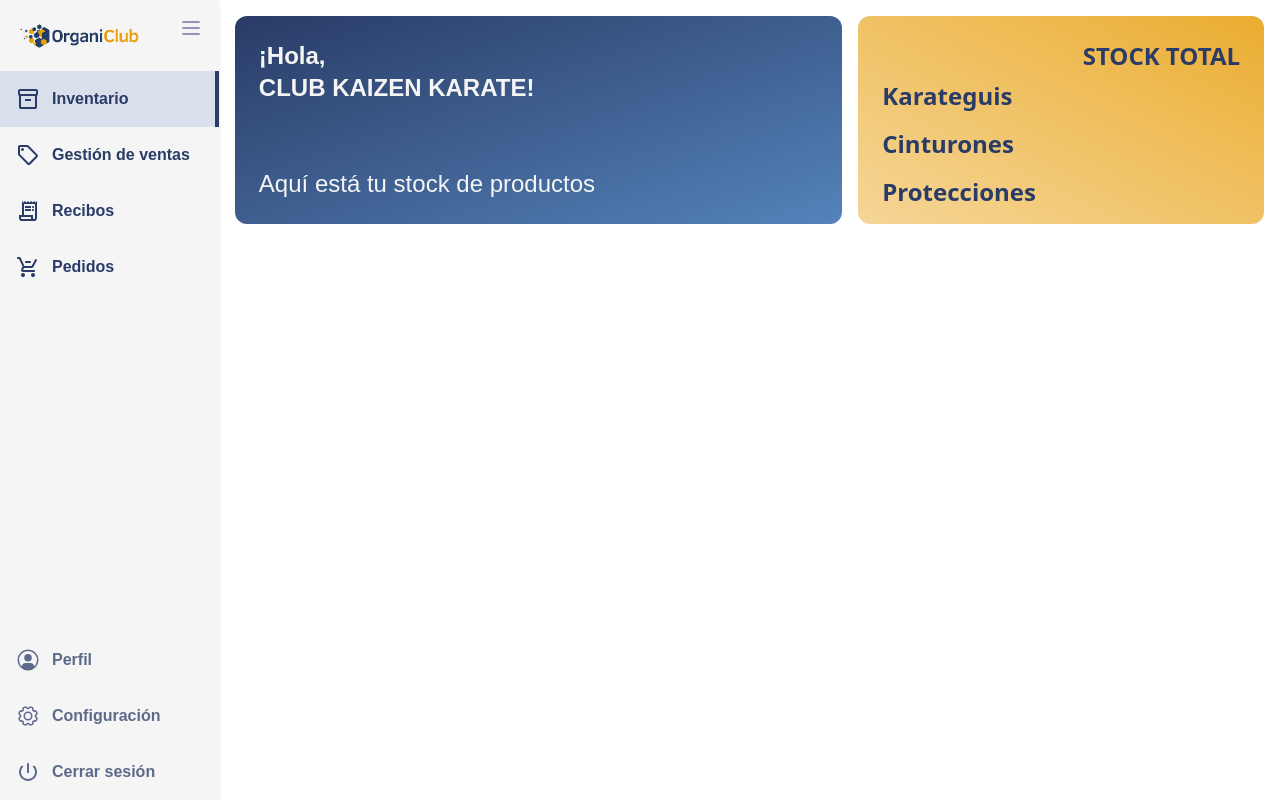
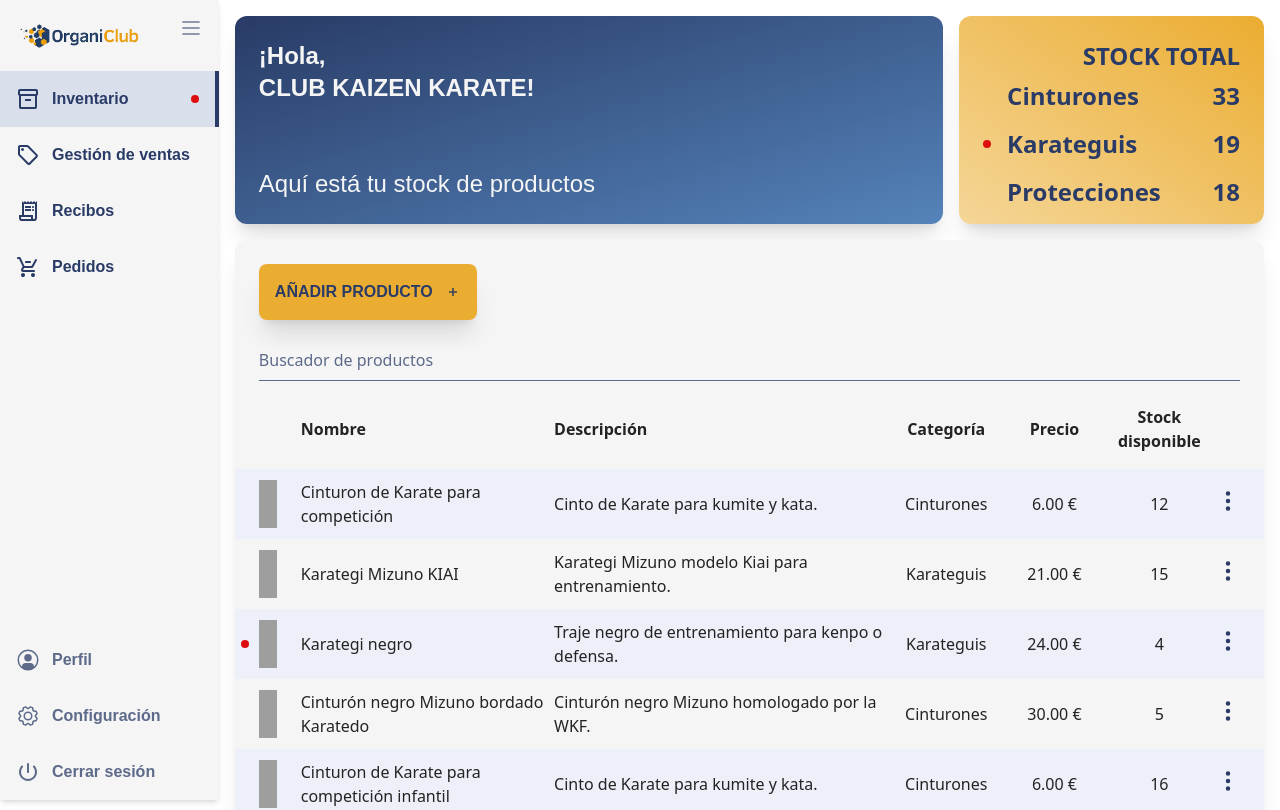
Before and after one commit to Nannitta/organiclub, a Vue app: page / in a window 1280 px wide. Shown: the top 810 px of the page. Built offline with nearby package versions, Linux system fonts and the light colour scheme; grey boxes are pictures that could not be loaded.

Commit message:
Table for inventory products

```diff
--- a/src/components/SideBar.vue
+++ b/src/components/SideBar.vue
@@ -1,35 +1,42 @@
 <script setup>
-  import IconComponent from "./icons/IconComponent.vue"
-  import { ref } from "vue";
+import IconComponent from './icons/IconComponent.vue'
+import { ref } from 'vue'
 
-  const hoveredAvatar = ref(false);
-  const hoveredSettings = ref(false);
-  const hoveredPower = ref(false);
+const hoveredAvatar = ref(false)
+const hoveredSettings = ref(false)
+const hoveredPower = ref(false)
 </script>
 
 <template>
-  <header class="lg:w-[264px] lg:h-screen flex flex-col justify-between bg-white shadow-md shadow-right">
+  <header
+    class="lg:w-[264px] lg:h-screen flex flex-col justify-between bg-white shadow-md shadow-right"
+  >
     <div>
       <div class="flex justify-between p-4">
-        <img src="../assets/organiclub.webp" alt="Logo corporativo" class="w-32">
-        <IconComponent name="menu" :height=24 :width=24 />
+        <img src="../assets/organiclub.webp" alt="Logo corporativo" class="w-32" />
+        <IconComponent name="menu" :height="24" :width="24" />
       </div>
       <nav>
-        <ul class="*:font-roboto-medium *:font-semibold *:text-darkBlue *:flex *:items-center *:gap-3 *:p-4 *:cursor-pointer">
+        <ul
+          class="*:font-roboto-medium *:font-semibold *:text-darkBlue *:flex *:items-center *:gap-3 *:p-4 *:cursor-pointer"
+        >
           <li title="Inventario" class="hover:bg-lightBlue bg-lightBlue test relative">
-            <IconComponent name="inventory" :height=24 :width=24 />
+            <IconComponent name="inventory" :height="24" :width="24" />
+            <div
+              class="w-2 h-2 bg-[#DF0E0E] rounded-full absolute top-1/2 transform -translate-y-1/2 right-5"
+            ></div>
             Inventario
           </li>
           <li title="Gestión de ventas" class="hover:bg-lightBlue">
-            <IconComponent name="sell" :height=24 :width=24 />
+            <IconComponent name="sell" :height="24" :width="24" />
             Gestión de ventas
           </li>
           <li title="Recibos" class="hover:bg-lightBlue">
-            <IconComponent name="receipt" :height=24 :width=24 />
+            <IconComponent name="receipt" :height="24" :width="24" />
             Recibos
           </li>
           <li title="Pedidos" class="hover:bg-lightBlue">
-            <IconComponent name="cart" :height=24 :width=24 />
+            <IconComponent name="cart" :height="24" :width="24" />
             Pedidos
           </li>
         </ul>
@@ -37,21 +44,36 @@
     </div>
     <div>
       <ul>
-        <li title="Perfil" class="*:font-roboto-medium *:font-semibold *:text-menuNav *:flex *:items-center *:gap-3 *:p-4 *:hover:text-darkBlue" @mouseover="hoveredAvatar=true" @mouseleave="hoveredAvatar=false">
+        <li
+          title="Perfil"
+          class="*:font-roboto-medium *:font-semibold *:text-menuNav *:flex *:items-center *:gap-3 *:p-4 *:hover:text-darkBlue"
+          @mouseover="hoveredAvatar = true"
+          @mouseleave="hoveredAvatar = false"
+        >
           <button>
-            <IconComponent name="avatar" :height=24 :width=24 :hovered="hoveredAvatar"/>
+            <IconComponent name="avatar" :height="24" :width="24" :hovered="hoveredAvatar" />
             Perfil
           </button>
         </li>
-        <li title="Configuración" class="*:font-roboto-medium *:font-semibold *:text-menuNav *:flex *:items-center *:gap-3 *:p-4 *:hover:text-darkBlue" @mouseover="hoveredSettings=true" @mouseleave="hoveredSettings=false">
+        <li
+          title="Configuración"
+          class="*:font-roboto-medium *:font-semibold *:text-menuNav *:flex *:items-center *:gap-3 *:p-4 *:hover:text-darkBlue"
+          @mouseover="hoveredSettings = true"
+          @mouseleave="hoveredSettings = false"
+        >
           <button>
-            <IconComponent name="settings" :height=24 :width=24 :hovered="hoveredSettings"/>
+            <IconComponent name="settings" :height="24" :width="24" :hovered="hoveredSettings" />
             Configuración
           </button>
         </li>
-        <li title="Cerrar sesión" class="*:font-roboto-medium *:font-semibold *:text-menuNav *:flex *:items-center *:gap-3 *:p-4 *:hover:text-darkBlue" @mouseover="hoveredPower=true" @mouseleave="hoveredPower=false">
+        <li
+          title="Cerrar sesión"
+          class="*:font-roboto-medium *:font-semibold *:text-menuNav *:flex *:items-center *:gap-3 *:p-4 *:hover:text-darkBlue"
+          @mouseover="hoveredPower = true"
+          @mouseleave="hoveredPower = false"
+        >
           <button>
-            <IconComponent name="powerSettings" :height=24 :width=24 :hovered="hoveredPower"/>
+            <IconComponent name="powerSettings" :height="24" :width="24" :hovered="hoveredPower" />
             Cerrar sesión
           </button>
         </li>
@@ -62,11 +84,12 @@
 
 <style scoped>
 .test::after {
-    content: "";
+  content: '';
   width: 4px;
   height: 3.5rem;
   position: absolute;
   right: 0;
-    background-color: #293B66;
+  background-color: #293b66;
 }
 </style>
+onMounted,
--- a/src/components/WelcomeCard.vue
+++ b/src/components/WelcomeCard.vue
@@ -8,9 +8,11 @@
 </script>
 
 <template>
-  <article class="ml-4 h-52 w-3/5 bg-gradient-to-tl from-[#12539fb8] to-darkBlue p-6 rounded-xl">
+  <article
+    class="ml-4 h-52 w-[70%] bg-gradient-to-tl from-[#12539fb8] to-darkBlue p-6 rounded-xl shadow-xl"
+  >
     <div class="*:text-white *:font-roboto-black *:text-2xl flex flex-col justify-between h-full">
-      <h1 class="font-black">¡Hola, <br>CLUB KAIZEN KARATE!</h1>
+      <h1 class="font-black">¡Hola, <br />CLUB KAIZEN KARATE!</h1>
       <span class="font-medium">Aquí está tu {{ sectionName }}</span>
     </div>
   </article>
--- a/src/mockups/Inventory.json
+++ b/src/mockups/Inventory.json
@@ -1,10 +1,23 @@
 [
   {
     "id": 1,
+    "title": "Cinturon de Karate para competición",
+    "description": "Cinto de Karate para kumite y kata.",
+    "price": 6.0,
+    "cost-price": 3.0,
+    "supplier": "Tagoya",
+    "stock": 12,
+    "min-stock": 5,
+    "durability": 12,
+    "category": "Cinturones",
+    "image": "https://www.tagoya.com/143-large_default/cinturon-de-karate-para-competicion-de-4cm-algodon.jpg"
+  },
+  {
+    "id": 2,
     "title": "Karategi Mizuno KIAI",
     "description": "Karategi Mizuno modelo Kiai para entrenamiento.",
-    "price": 21.00,
-    "cost-price": 15.00,
+    "price": 21.0,
+    "cost-price": 15.0,
     "supplier": "Daimyo ",
     "stock": 15,
     "min-stock": 5,
@@ -13,11 +26,11 @@
     "image": "https://www.tagoya.com/2509-large_default/karategi-mizuno-kiai.jpg"
   },
   {
-    "id": 2,
+    "id": 3,
     "title": "Karategi negro",
     "description": "Traje negro de entrenamiento para kenpo o defensa.",
-    "price": 24.00,
-    "cost-price": 16.00,
+    "price": 24.0,
+    "cost-price": 16.0,
     "supplier": "Daimyo",
     "stock": 4,
     "min-stock": 5,
@@ -26,24 +39,11 @@
     "image": "https://www.tagoya.com/1954-large_default/traje-negro-de-entrenamiento-8-onzas-65-poliester-35-algodon.jpg"
   },
   {
-    "id": 3,
-    "title": "Cinturon de Karate para competición",
-    "description": "Cinto de Karate para kumite y kata.",
-    "price": 6.00,
-    "cost-price": 3.00,
-    "supplier": "Tagoya",
-    "stock": 12,
-    "min-stock": 5,
-    "durability": 12,
-    "category": "Cinturones",
-    "image": "https://www.tagoya.com/143-large_default/cinturon-de-karate-para-competicion-de-4cm-algodon.jpg"
-  },
-  {
     "id": 4,
     "title": "Cinturón negro Mizuno bordado Karatedo",
     "description": "Cinturón negro Mizuno homologado por la WKF.",
-    "price": 30.00,
-    "cost-price": 14.00,
+    "price": 30.0,
+    "cost-price": 14.0,
     "supplier": "Daedo",
     "stock": 5,
     "min-stock": 5,
@@ -55,8 +55,8 @@
     "id": 5,
     "title": "Cinturon de Karate para competición infantil",
     "description": "Cinto de Karate para kumite y kata.",
-    "price": 6.00,
-    "cost-price": 3.00,
+    "price": 6.0,
+    "cost-price": 3.0,
     "supplier": "Tagoya",
     "stock": 16,
     "min-stock": 5,
@@ -68,8 +68,8 @@
     "id": 6,
     "title": "Casco homologado karate",
     "description": "Casco homologado de karate infantil competición kumite.",
-    "price": 50.00,
-    "cost-price": 30.00,
+    "price": 50.0,
+    "cost-price": 30.0,
     "supplier": "Daedo",
     "stock": 10,
     "min-stock": 5,
@@ -81,8 +81,8 @@
     "id": 7,
     "title": "Guantilla karate kumite homologada RFEK con pulgar",
     "description": "Protección de puño azul kumite homologada RFEK.",
-    "price": 22.00,
-    "cost-price": 12.00,
+    "price": 22.0,
+    "cost-price": 12.0,
     "supplier": "Tagoya",
     "stock": 8,
     "min-stock": 5,
--- a/src/stores/inventoryStore.js
+++ b/src/stores/inventoryStore.js
@@ -1,24 +1,49 @@
-import { defineStore } from 'pinia';
-import { ref } from "vue";
-import { getProductsService } from "../services/index.js";
+import { defineStore } from 'pinia'
+import { ref } from 'vue'
+import { getProductsService } from '../services/index.js'
 
 export const useInventoryStore = defineStore('InventoryStore', () => {
-  const products = ref([]);
-  const categoryProducts = ref([]);
+  const products = ref([])
+  const categoryProducts = ref([])
+  const counterCategories = ref([])
 
   const getProducts = async () => {
-    products.value = await getProductsService();
+    products.value = await getProductsService()
   }
 
   const getCategoryProducts = () => {
-    const category = [];
+    const category = []
 
-    products.value.forEach(product => {
-      category.push(product.category);
-    });
+    products.value.forEach((product) => {
+      category.push(product.category)
+    })
 
-    categoryProducts.value = new Set(category);
+    categoryProducts.value = new Set(category)
   }
 
-  return { products, getProducts, categoryProducts, getCategoryProducts };
+  const countStockByCategory = (inventory) => {
+    const counter = {}
+
+    inventory.forEach((product) => {
+      const category = product.category
+      const stock = product.stock
+
+      if (counter[category]) {
+        counter[category] += stock
+      } else {
+        counter[category] = stock
+      }
+    })
+
+    counterCategories.value = counter
+  }
+
+  return {
+    products,
+    getProducts,
+    categoryProducts,
+    getCategoryProducts,
+    countStockByCategory,
+    counterCategories
+  }
 })
--- a/src/views/InventoryPage.vue
+++ b/src/views/InventoryPage.vue
@@ -1,32 +1,92 @@
 <script setup>
-  import WelcomeCard from "../components/WelcomeCard.vue";
-  import { onMounted } from "vue";
-  import { useInventoryStore } from "../stores/inventoryStore.js";
-  import { storeToRefs } from "pinia";
+import WelcomeCard from '../components/WelcomeCard.vue'
+import { onMounted, ref } from 'vue'
+import { useInventoryStore } from '../stores/inventoryStore.js'
+import { storeToRefs } from 'pinia'
+import IconComponent from '../components/icons/IconComponent.vue'
 
-  const inventoryStore = useInventoryStore();
-  const { getProducts, getCategoryProducts } = inventoryStore;
-  const { categoryProducts } = storeToRefs(inventoryStore);
+const inventoryStore = useInventoryStore()
+const { getProducts, getCategoryProducts, countStockByCategory } = inventoryStore
+const { categoryProducts, products, counterCategories } = storeToRefs(inventoryStore)
 
-  onMounted(async () => {
-    await getProducts();
+const hovered = ref(true)
 
-    getCategoryProducts();
-  });
+onMounted(async () => {
+  await getProducts()
+  getCategoryProducts()
+  countStockByCategory(products.value)
+})
 </script>
 
 <template>
-  <main class="mt-4 w-full">
+  <main class="mt-4 w-full flex flex-col gap-4">
     <div class="flex gap-4">
-      <WelcomeCard sectionName="stock de productos"/>
-      <article class="*:text-darkBlue *:text-2xl w-2/5 bg-gradient-to-bl from-orange to-[#ebad3180] mr-4 rounded-xl p-6 h-52">
+      <WelcomeCard sectionName="stock de productos" />
+      <article
+        class="*:text-darkBlue *:text-2xl w-[30%] bg-gradient-to-bl from-orange to-[#ebad3180] mr-4 rounded-xl p-6 h-52 shadow-xl"
+      >
         <h2 class="font-black text-right">STOCK TOTAL</h2>
         <div class="flex flex-col text-xl font-bold h-36 justify-around">
           <template v-for="category in categoryProducts" :key="category">
-            <span>{{ category }}</span>
+            <span class="pl-6 relative flex justify-between">
+              <div
+                v-if="category === 'Karateguis'"
+                class="w-2 h-2 bg-[#DF0E0E] rounded-full absolute top-1/2 transform -translate-y-1/2 left-0"
+              ></div>
+              {{ category }}
+              <span>{{ counterCategories[category] }}</span>
+            </span>
           </template>
         </div>
       </article>
     </div>
+    <section class="mx-4 mb-4 bg-white rounded-xl flex-1 shadow-xl">
+      <div class="p-6">
+        <button
+          class="font-roboto-black font-black text-darkBlue flex items-center gap-3 p-4 bg-orange rounded-lg shadow-xl"
+        >
+          AÑADIR PRODUCTO <IconComponent name="plus" :width="16" :heigth="16" :hovered="hovered" />
+        </button>
+        <input
+          type="text"
+          placeholder="Buscador de productos"
+          class="mt-7 bg-white border-b border-menuNav w-full pb-2 placeholder-menuNav focus:outline-none"
+        />
+      </div>
+      <div class="overflow-hidden flex-1 last:rounded-xl overflow-y-auto">
+        <table class="text-black w-full">
+          <thead>
+            <th class="pb-4"></th>
+            <th class="w-[412px] text-left pb-4">Nombre</th>
+            <th class="w-[550px] text-left pb-4">Descripción</th>
+            <th class="w-36 pb-4">Categoría</th>
+            <th class="w-36 pb-4">Precio</th>
+            <th class="w-36 pb-4">Stock disponible</th>
+            <th class="pb-4"></th>
+          </thead>
+          <tbody v-for="product in products" :key="product.id" class="even:bg-backgroundTable">
+            <tr class="h-[70px]">
+              <td class="w-[84px] px-6 relative">
+                <div
+                  v-if="product.title === 'Karategi negro'"
+                  class="w-2 h-2 bg-[#DF0E0E] rounded-full absolute z-[1] top-1/2 transform -translate-y-1/2 left-[6px]"
+                ></div>
+                <img :src="product.image" alt="Imagen del producto" class="w-12 h-12" />
+              </td>
+              <td>{{ product.title }}</td>
+              <td>{{ product.description }}</td>
+              <td class="text-center">{{ product.category }}</td>
+              <td class="text-center">{{ product.price }}.00 €</td>
+              <td class="text-center">{{ product.stock }}</td>
+              <td class="text-right pr-6">
+                <button>
+                  <IconComponent name="dots" :width="24" :height="24" />
+                </button>
+              </td>
+            </tr>
+          </tbody>
+        </table>
+      </div>
+    </section>
   </main>
 </template>
```
Also changed, not shown: src/App.vue (+4 -4 lines), src/components/icons/IconComponent.vue (+10 -7 lines), src/assets/icons/plus.svg. Lines whose indentation alone changed are shown as unchanged.
